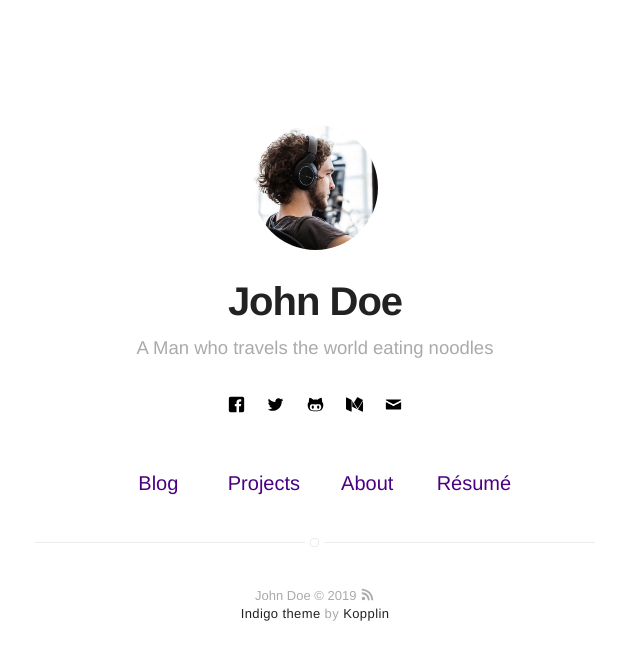
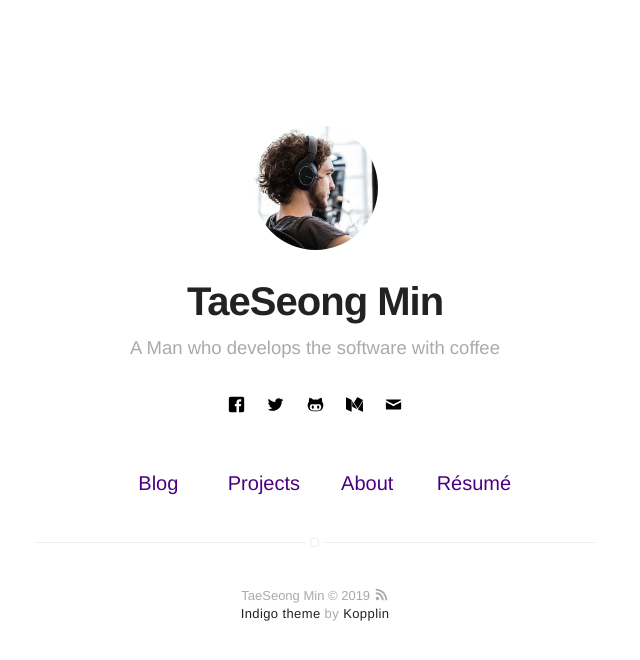
Before and after one commit to TsMiN94/TsMiN94.github.io, a Jekyll site: the page built from index.html, in a window 1280 px wide. Shown: the top 660 px of the page, without its empty margins (325-965 px from the left). Built offline with Jekyll 4.4.1, drawn with Linux system fonts in a browser that asks for light colours.

Commit message:
edit _config.yml

```diff
--- a/_config.yml
+++ b/_config.yml
@@ -1,6 +1,6 @@
 # main text of home
-name: John Doe
-bio: A Man who travels the world eating noodles
+name: TaeSeong Min
+bio: A Man who develops the software with coffee
 
 # twitter summary info
 description: A blog about technology and stuff related
@@ -14,7 +14,7 @@ picture: assets/images/profile.jpg
 # and specify source (external or local).
 resume: true
 resume-external: true
-resume-url: https://google.com/?q=my+resume
+resume-url: https://google.com/
 
 url: "https://tsmin94.github.io/"
 base_url: "/"
@@ -43,7 +43,7 @@ twitter: mytwitter
 # linkedin: mylinkedin
 # youtube: myyoutube
 # spotify: myspotify
-github: mygithub
+github: TsMiN94
 # gitlab: mygitlab
 # lastfm: mylastfm
 # stackoverflow: 7044681/mystackoverflow
@@ -52,21 +52,16 @@ github: mygithub
 medium: medium
 # vimeo: myvimeo
 # lanyrd: mylanyrd
-email: myemail@gmail.com
+email: goji7309@gmail.com
 
 authors:
     johndoe:
-        name: John Doe
-        bio: A Man who travels the world eating noodles
+        name: TaeSeong Min
+        bio:  A Man who develops the software with coffee
         external-image: false
         picture: assets/images/profile.jpg
-        twitter: johndoe
-    jamesfoster:
-        name: James Foster
-        bio: A Man who develops software with coffee
-        external-image: false
-        picture: assets/images/james.jpg
-        twitter: jamesfoster
+        twitter:
+
 
 # do you want a larger site? change the option below
 # options: [normal, large] | default: normal
```
